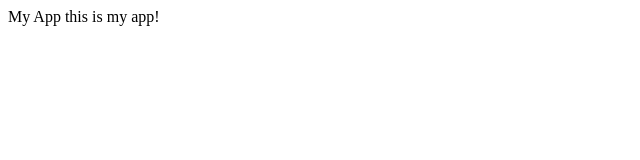
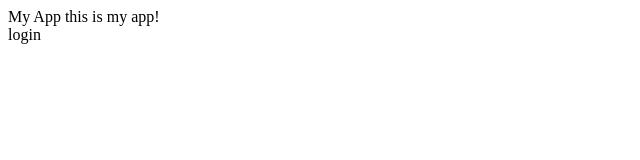
Before and after one commit to maors1/myappsample, a plain HTML site: page index.html in a window 1280 px wide. Shown: the full height of the page, 0-640 px from the left. Drawn offline with Linux system fonts and the light colour scheme.

Commit message:
login form added

```diff
--- a/index.html
+++ b/index.html
@@ -4,6 +4,9 @@
     </head>
     <body>
         this is my app!
+        <form>
+            login
+        </form>
     </body>
 
 
```
